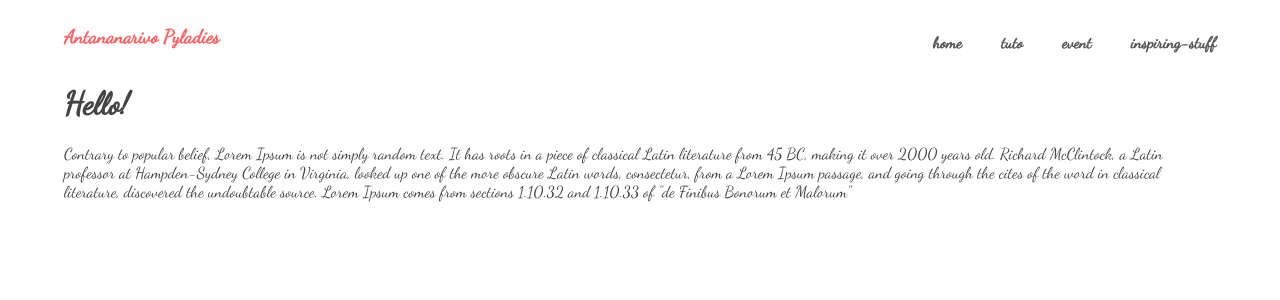
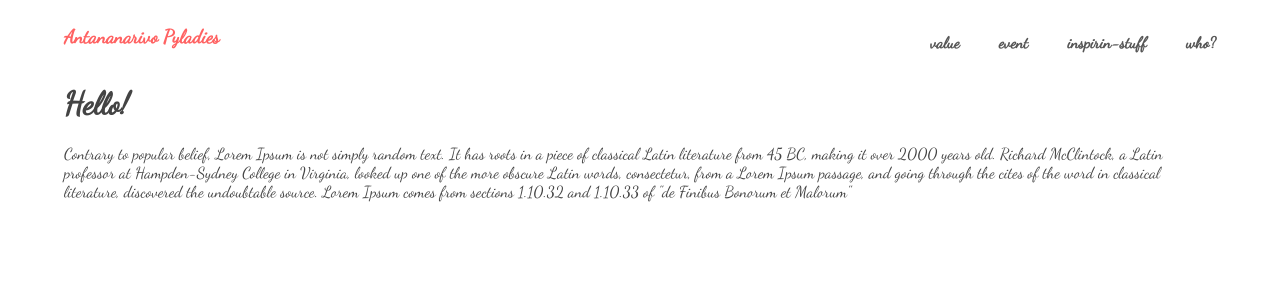
Before and after one commit to anjaniacatus/pyladiesmdg, a Flask app: page / in a window 1280 px wide. Shown: the top 300 px of the page. Run offline with Flask 2, Linux system fonts and the light colour scheme.

Commit message:
update layouts menu

```diff
--- a/templates/layouts.html
+++ b/templates/layouts.html
@@ -11,10 +11,10 @@
                  <h1 class="logo"> Antananarivo Pyladies </h1>
                  <strong><nav>
                          <ul class="menu">
-                            <li> <a href="{{ url_for('home') }}">home </a> </li>
-                            <li> <a href="{{ url_for('about') }}"> tuto </a> </li>
-                            <li> <a href="{{ url_for('home') }}">event </a> </li>
-                            <li> <a href="{{ url_for('home') }}">inspiring-stuff</a> </li>
+                            <li> <a href="{{ url_for('home') }}"> value</a> </li>
+                            <li> <a href="{{ url_for('about') }}"> event </a> </li>
+                            <li> <a href="{{ url_for('home') }}">inspirin-stuff </a> </li>
+                            <li> <a href="{{ url_for('home') }}">who?</a> </li>
 
 
                          </ul>
```
